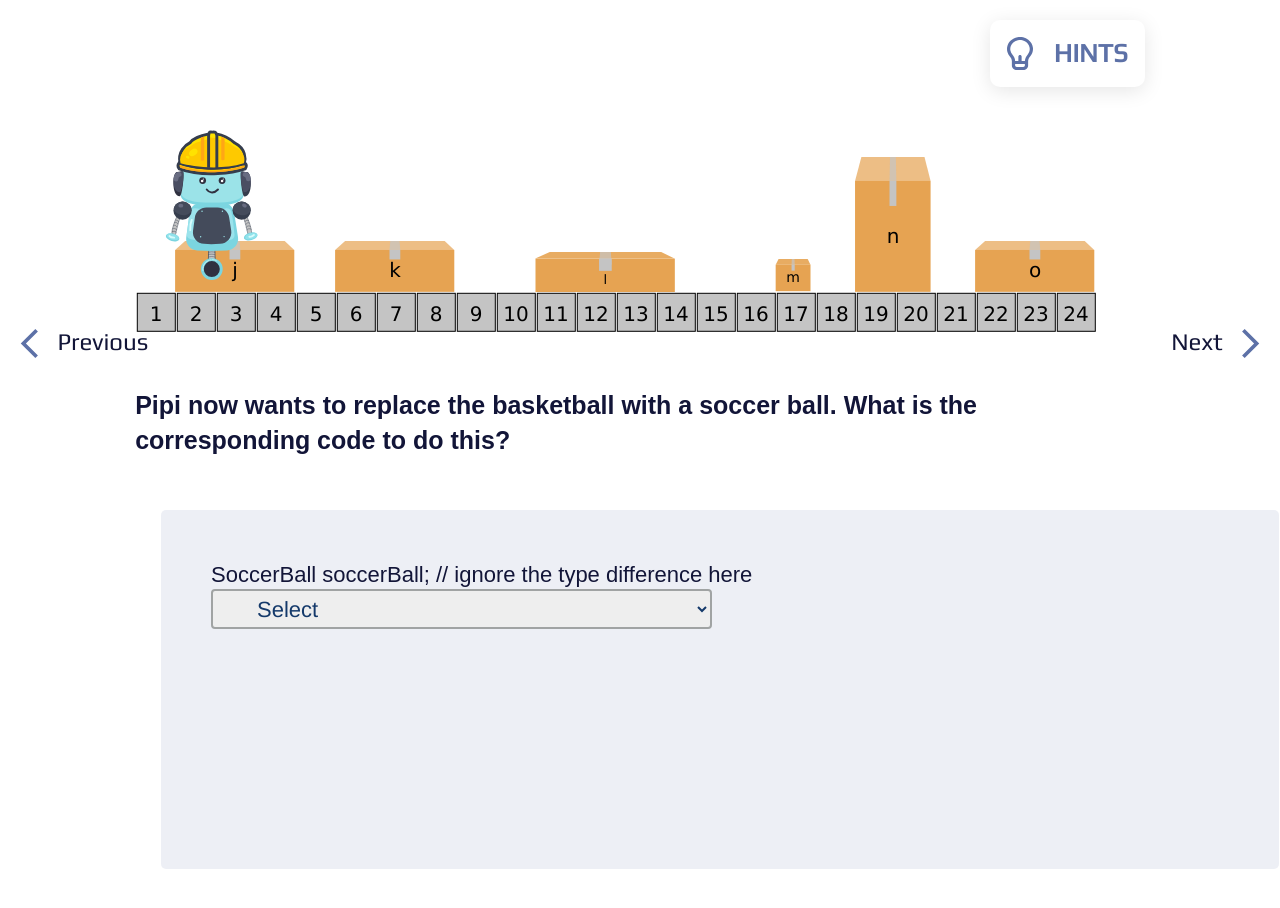
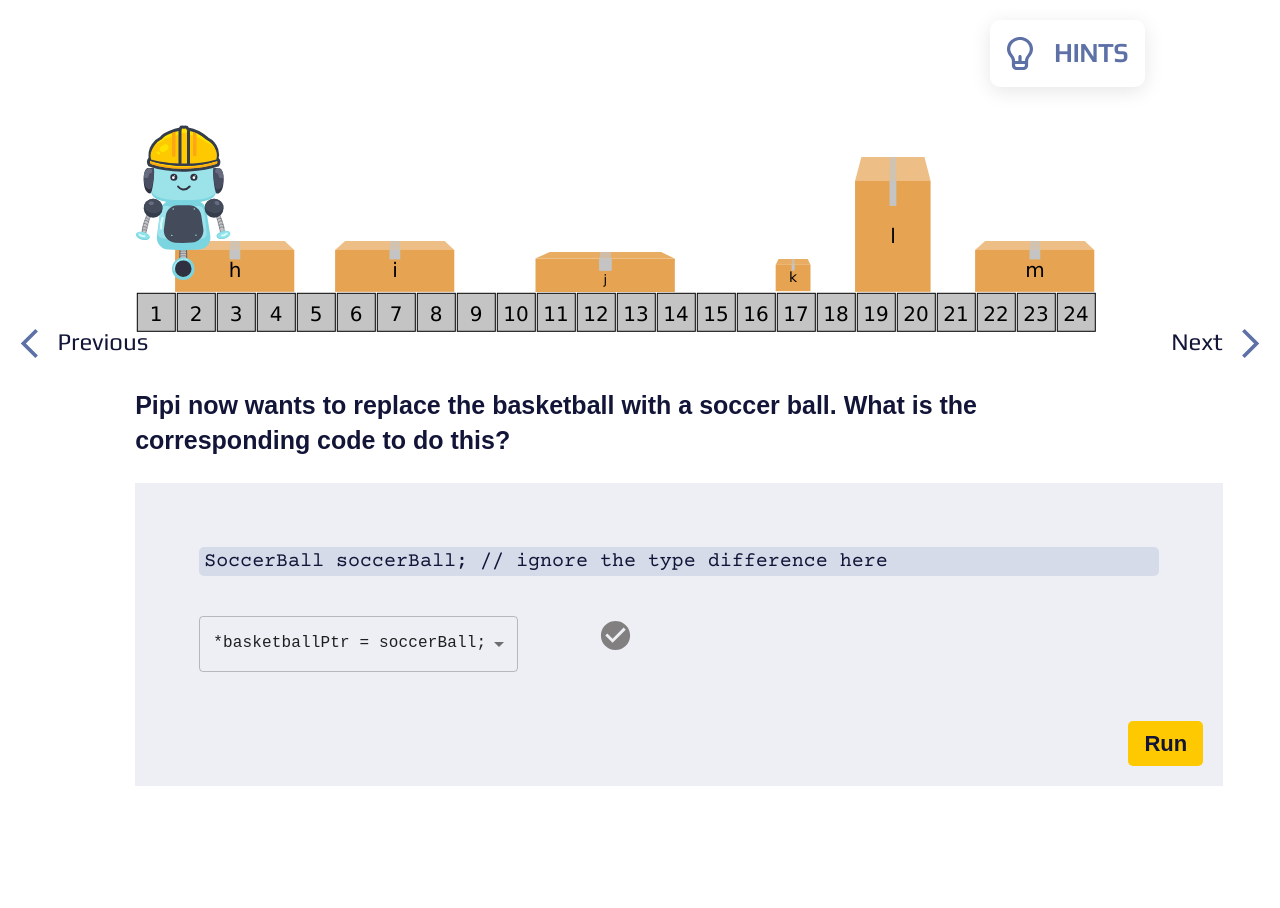
Before and after one commit to uclaacm/parcel-pointers, a React app: page /exercise-3 in a window 1280 px wide. Shown: the part 390-1298 px from the top of the page. Built offline with nearby package versions, Linux system fonts and the light colour scheme; a web font is replaced by a local one.

Commit message:
exercise3_tophalf_13

```diff
--- a/src/App.tsx
+++ b/src/App.tsx
@@ -2,8 +2,8 @@ import { BrowserRouter, Routes, Route } from 'react-router-dom';
 import Demo from './pages/Demo';
 import Error404 from './pages/Error404';
 import Exercise1 from './pages/Exercise1';
+import Exercise2 from './pages/Exercise2';
 import Exercise3 from './pages/Exercise3';
-import Exercise2 from './pages/Exercise2';
 import Home from './pages/Home';
 import Lesson1 from './pages/Lesson1';
 import Lesson10 from './pages/Lesson10';
@@ -31,8 +31,6 @@ function App(): JSX.Element {
           <Route path="/lesson-2-1" element={<Lesson2_1 />} />
           <Route path="/lesson-2-2" element={<Lesson2_2 />} />
           <Route path="/lesson-3" element={<Lesson3 />} />
-          <Route path="/exercise-1" element={<Exercise1 />} />
-          <Route path="/exercise-3" element={<Exercise3 />} />
           <Route path="/lesson-4" element={<Lesson4 />} />
           <Route path="/lesson-5" element={<Lesson5 />} />
           <Route path="/lesson-6" element={<Lesson6 />} />
@@ -42,6 +40,7 @@ function App(): JSX.Element {
           <Route path="/lesson-10" element={<Lesson10 />} />
           <Route path="/exercise-1" element={<Exercise1 />} />
           <Route path="/exercise-2" element={<Exercise2 />} />
+          <Route path="/exercise-3" element={<Exercise3 />} />
           <Route path="*" element={<Error404 />} />
         </Routes>
       </BrowserRouter>
--- a/src/components/Sidebar.tsx
+++ b/src/components/Sidebar.tsx
@@ -110,7 +110,7 @@ export default function Sidebar(props: sidebarProps): JSX.Element {
       link: PageURLs.EXERCISE_2,
     },
     {
-      name: '3. Exercise 3',
+      name: '3. Dereferencing Pointers',
       link: PageURLs.EXERCISE_3,
     },
   ];
--- a/src/pages/Exercise3.tsx
+++ b/src/pages/Exercise3.tsx
@@ -7,27 +7,42 @@ import Grid from '../components/Grid';
 import HintBox from '../components/HintBox';
 import NavButtons from '../components/NavButtons';
 import { HeaderSections } from '../types/globalTypes';
+import RunCode from '../components/RunCode';
+
+const question = [
+    {
+        options: [
+            '*basketballPtr = soccerBall;',
+            'basketballPtr = soccerBall;',
+            'basketballPtr = &soccerBall;',
+            '&basketballPtr = soccerBall;'
+        ],
+        answer: '*basketballPtr = soccerBall;',
+        correctText:
+            'Correct! This correctly dereferences the pointer and sets the basketball to a soccer ball.',
+        wrongText: 'Not quite',
+    }
+]
 
 const Exercise3: FC = () => {
   const [confetti, setConfetti] = useState(false);
   const nums = Array.from({ length: 24 }, (_, index) => index + 1);
   const itemSpace = [1, 3, 1, 3, 2, 4, 2, 1, 1, 2, 1, 2, 1];
-  const selectedValue = '';
   return (
     <>
       <AppWrapper section={HeaderSections.EXERCISE_3}>
         <div className="page-wrapper">
-          <h1>Exercise 3</h1>
+          <h1>Dereferencing Pointers</h1>
           <p>
             For this exercise, you will be helping Pipi find the basketball that
             was stored in the last lesson and replacing it with a soccer ball.
           </p>
           <h2>Instructions</h2>
           <p>
-            Take PiPi to <span className="highlight">Box I</span> by clicking on
+            Take PiPi to <span className="highlight">Box j</span> by clicking on
             the correct address.
           </p>
-          <HintBox text="" />
+          <HintBox text="Click on the first address occupied by the box (the leftmost one)." />
           <div className="wrap">
             <div className="Exercise-box">
               <Grid
@@ -37,57 +52,33 @@ const Exercise3: FC = () => {
                 handleCorrect={setConfetti}
               >
                 <div></div>
-                <Box letter="j" num={3} conf={false}></Box>
+                <Box letter="h" num={3} conf={false}></Box>
                 <div></div>
-                <Box letter="k" num={3} conf={false}></Box>
+                <Box letter="i" num={3} conf={false}></Box>
                 <div></div>
-                <Box letter="l" num={4} conf={confetti}></Box>
+                <Box letter="j" num={4} conf={confetti}></Box>
                 <div></div>
-                <Box letter="m" num={1} conf={false}></Box>
+                <Box letter="k" num={1} conf={false}></Box>
                 <div></div>
-                <Box letter="n" num={2} conf={false}></Box>
+                <Box letter="l" num={2} conf={false}></Box>
                 <div></div>
-                <Box letter="o" num={3} conf={false}></Box>
+                <Box letter="m" num={3} conf={false}></Box>
               </Grid>
             </div>
-            <img
-              className="pipi"
-              src={Pipi}
-              alt="Pipi"
-              style={{
-                position: 'absolute',
-                top: '620px', // Adjust as needed
-                left: '165px', // Adjust as needed
-                height: '150px', // Set desired height
-                width: 'auto', // Maintain aspect ratio
-                zIndex: 2,
-              }}
-            />
+            <img className="pipi" src={Pipi} alt="Pipi"/>
           </div>
           <h3>
             Pipi now wants to replace the basketball with a soccer ball. What is
             the corresponding code to do this?
           </h3>
-          <div className="frame">
-            <p className="text1">
-              SoccerBall soccerBall; // ignore the type difference here
-            </p>
-            <select
-              id="sampleDropdown"
-              className="button"
-              value={selectedValue}
-              //onChange={handleChange}
-            >
-              <option value="" disabled selected>
-                Select
-              </option>
-              <option value="option2">*basketballPtr = soccerBall;</option>
-              <option value="option3">basketballPtr = soccerBall;</option>
-              <option value="option4">basketballPtr = &soccerBall;</option>
-              <option value="option5">&basketballPtr = soccerBall;</option>
-            </select>
+          <div className="exercise3-div">
+            <RunCode
+             questions={question}
+             displayText={
+                'SoccerBall soccerBall; // ignore the type difference here'
+             }
+            />
           </div>
-          <div className="padding"></div>
         </div>
       </AppWrapper>
       <NavButtons page={16}></NavButtons>
--- a/src/styles/Exercise3.scss
+++ b/src/styles/Exercise3.scss
@@ -7,44 +7,7 @@
 }
 
 .pipi {
-  margin-top: -100px;
   position: absolute;
+  top: 515px;
+  z-index: 2;
 }
-
-.frame {
-  background: #8596be26;
-  border-radius: 5px;
-  height: 359px;
-  left: 161px;
-  position: absolute; /* This is crucial for top to work */
-  top: 900px; /* Adjust this value to move the frame */
-  width: 1118px;
-  z-index: 1;
-}
-
-.text1 {
-  height: 29px;
-  margin-left: 50px;
-  margin-top: 50px;
-  width: 1021px;
-}
-
-.padding {
-  height: 10px;
-  margin-top: 400px;
-  z-index: 1;
-}
-
-.button {
-  background: #eee;
-  border: 2px solid #a0a3a3;
-  border-radius: 4px;
-  color: #14396a;
-  font-family: 'Helvetica', 'Arial', sans-serif;
-  font-size: 22px;
-  height: 40px;
-  margin-left: 50px;
-  padding: 2px 40px;
-  text-align: left;
-  width: 501px;
-}
```
